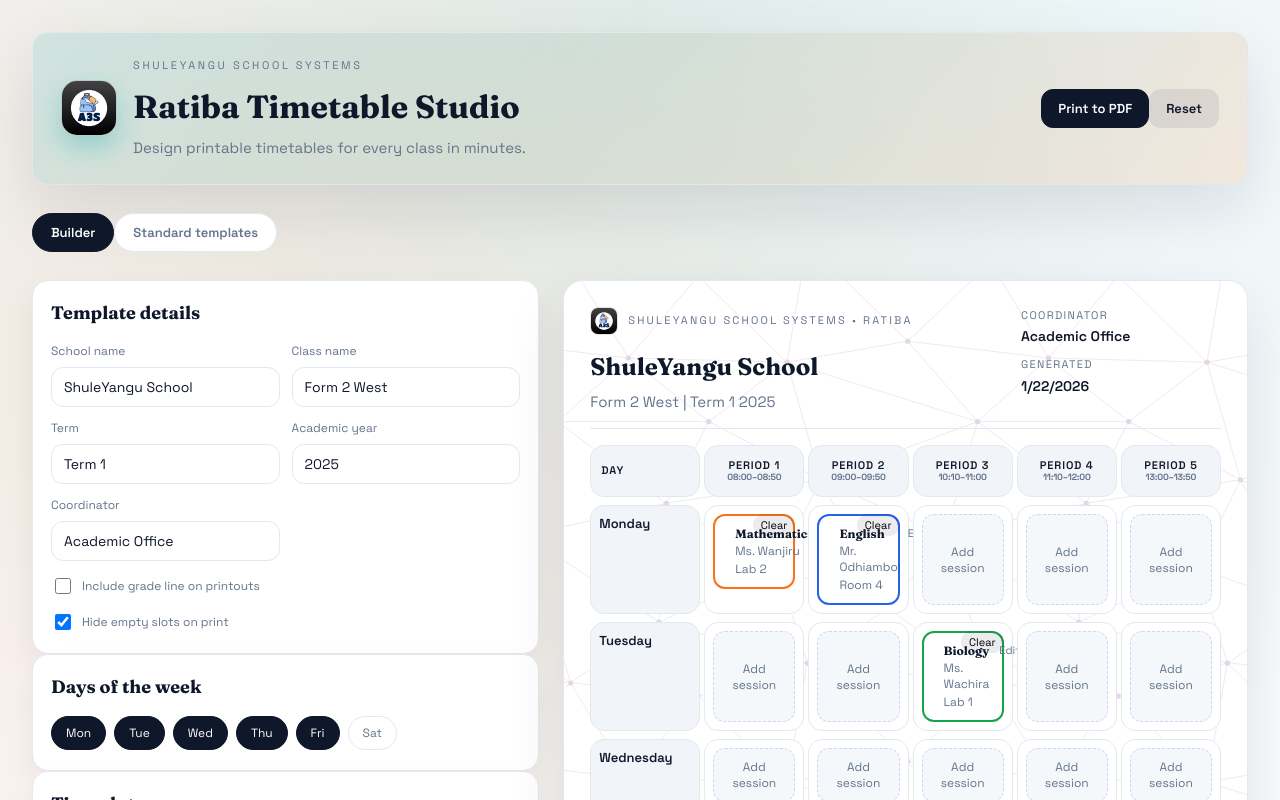
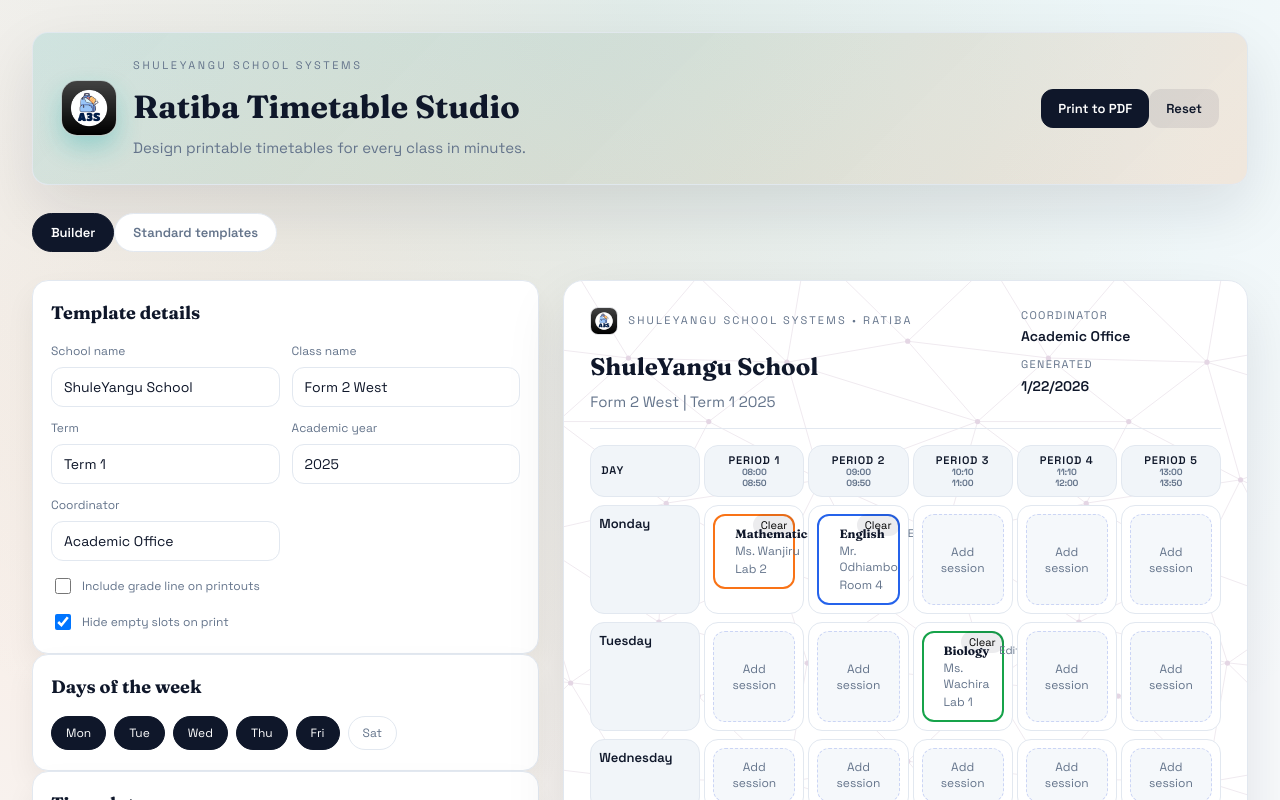
Before and after one commit to simlexx-k/shuleyangu-ratiba, a Vue app: page / in a window 1280 px wide. Shown: the top 800 px of the page. Built offline with nearby package versions, Linux system fonts and the light colour scheme.

Commit message:
style: stack time bounds in headers

```diff
--- a/src/App.vue
+++ b/src/App.vue
@@ -317,19 +317,16 @@ const newSlot = reactive({
 
 const activeDays = computed(() => template.value.days.filter(day => day.active))
 
-const formatTimeHeader = (value) => {
+const splitTimeHeader = (value) => {
   const text = String(value || '').trim()
-  if (!text.includes('-')) return text
-  return text.replace(/\s*-\s*/g, '–')
+  const parts = text.split(/\s*[-–]\s*/).map(part => part.trim()).filter(Boolean)
+  if (parts.length === 2 && /\d/.test(parts[0]) && /\d/.test(parts[1])) {
+    return { top: parts[0], bottom: parts[1], isRange: true }
+  }
+  return { top: text, bottom: '', isRange: false }
 }
 
-const formatTimeRange = (start, end) => {
-  if (!start && !end) return ''
-  if (!start || !end) return `${start || ''}${end || ''}`
-  return `${start}–${end}`
-}
-
-const getStandardTimeHeaders = (standard) => standard.rows.map(row => formatTimeHeader(row.time))
+const getStandardTimeHeaders = (standard) => standard.rows.map(row => splitTimeHeader(row.time))
 
 const getStandardDayRows = (standard) => {
   return standard.days.map((day, dayIndex) => ({
@@ -477,9 +474,14 @@ const buildStandardTemplateHtml = (standard) => {
       </div>
     `
     : ''
-  const headerCells = standard.rows
-    .map(row => `<th>${escapeHtml(formatTimeHeader(row.time))}</th>`)
-    .join('')
+  const buildTimeHeaderCell = (value) => {
+    const parts = splitTimeHeader(value)
+    if (parts.isRange) {
+      return `<th><span class="time-stack"><span>${escapeHtml(parts.top)}</span><span>${escapeHtml(parts.bottom)}</span></span></th>`
+    }
+    return `<th>${escapeHtml(parts.top)}</th>`
+  }
+  const headerCells = standard.rows.map(row => buildTimeHeaderCell(row.time)).join('')
   const rows = standard.days
     .map((day, dayIndex) => {
       const cells = standard.rows
@@ -574,6 +576,14 @@ const buildStandardTemplateHtml = (standard) => {
             font-size: 8px;
             color: var(--muted);
             white-space: nowrap;
+            text-align: center;
+          }
+          th:first-child { text-align: left; }
+          .time-stack {
+            display: inline-flex;
+            flex-direction: column;
+            align-items: center;
+            gap: 2px;
           }
           tbody tr:nth-child(even) td { background: #fbfdff; }
           td.day { font-weight: 600; background: var(--paper-alt); min-width: 130px; }
@@ -735,6 +745,29 @@ const shouldShowSlotRange = (slot) => {
   const range = `${slot.start}-${slot.end}`.toLowerCase().replace(/\s+/g, '')
   return !label.includes(range)
 }
+
+const getSlotHeader = (slot) => {
+  if (shouldShowSlotRange(slot)) {
+    return {
+      title: String(slot.label || '').trim(),
+      top: slot.start,
+      bottom: slot.end,
+      isRange: true,
+    }
+  }
+  const parts = splitTimeHeader(slot.label)
+  if (parts.isRange) {
+    return { title: '', top: parts.top, bottom: parts.bottom, isRange: true }
+  }
+  return { title: String(slot.label || '').trim(), top: '', bottom: '', isRange: false }
+}
+
+const slotHeaders = computed(() =>
+  template.value.timeSlots.map(slot => ({
+    id: slot.id,
+    header: getSlotHeader(slot),
+  }))
+)
 </script>
 
 <template>
@@ -807,7 +840,13 @@ const shouldShowSlotRange = (slot) => {
               <thead>
                 <tr>
                   <th>Day</th>
-                  <th v-for="time in getStandardTimeHeaders(standard)" :key="time">{{ time }}</th>
+                  <th v-for="(time, index) in getStandardTimeHeaders(standard)" :key="index">
+                    <span v-if="time.isRange" class="time-stack">
+                      <span>{{ time.top }}</span>
+                      <span>{{ time.bottom }}</span>
+                    </span>
+                    <span v-else>{{ time.top }}</span>
+                  </th>
                 </tr>
               </thead>
               <tbody>
@@ -998,10 +1037,11 @@ const shouldShowSlotRange = (slot) => {
           <div class="grid">
             <div class="grid-row header">
               <div class="grid-cell day">Day</div>
-              <div v-for="slot in template.timeSlots" :key="slot.id" class="grid-cell time">
-                <div class="slot-label">{{ formatTimeHeader(slot.label) }}</div>
-                <div v-if="shouldShowSlotRange(slot)" class="slot-time">
-                  {{ formatTimeRange(slot.start, slot.end) }}
+              <div v-for="item in slotHeaders" :key="item.id" class="grid-cell time">
+                <div v-if="item.header.title" class="slot-label">{{ item.header.title }}</div>
+                <div v-if="item.header.isRange" class="slot-time split">
+                  <span>{{ item.header.top }}</span>
+                  <span>{{ item.header.bottom }}</span>
                 </div>
               </div>
             </div>
--- a/src/assets/main.css
+++ b/src/assets/main.css
@@ -374,6 +374,18 @@
   font-size: 8px;
   padding: 5px 6px;
   white-space: nowrap;
+  text-align: center;
+}
+
+.template-table th:first-child {
+  text-align: left;
+}
+
+.template-table .time-stack {
+  display: inline-flex;
+  flex-direction: column;
+  align-items: center;
+  gap: 2px;
 }
 
 .template-table td.day {
@@ -576,6 +588,13 @@
   line-height: 1.1;
 }
 
+.slot-time.split {
+  display: flex;
+  flex-direction: column;
+  align-items: center;
+  gap: 1px;
+}
+
 .grid-cell.slot {
   position: relative;
   padding: 8px;
```
